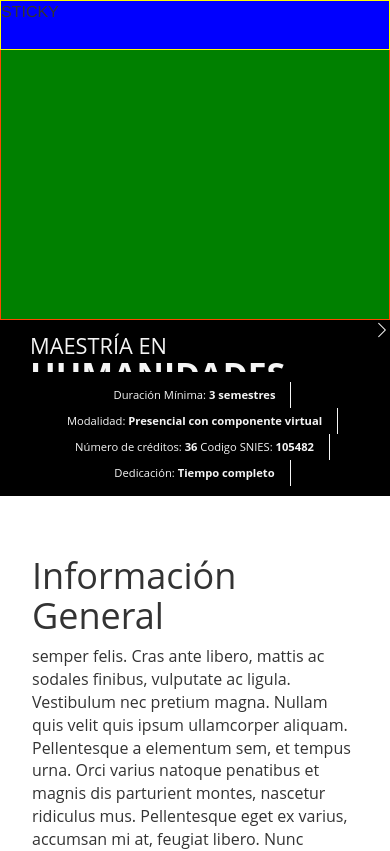
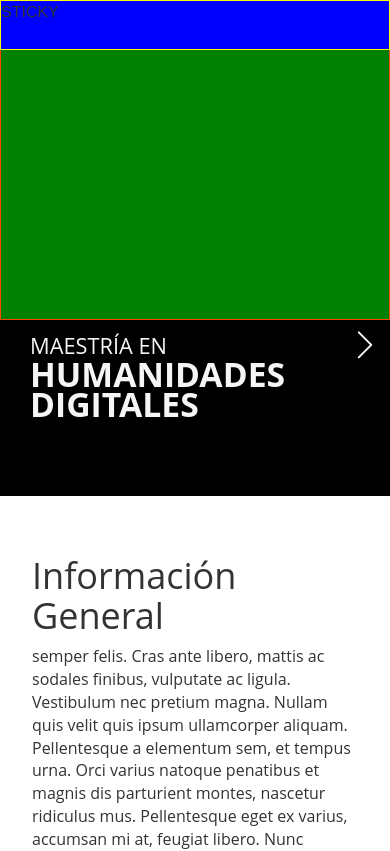
Before and after one commit to juansb827/Programas-UI, a plain HTML site: page index.html in a window 390 px wide. Shown: the top 851 px of the page. Drawn offline with nearby package versions, Linux system fonts and the light colour scheme; files whose address does not match are found by name.

Commit message:
Effecto botón nav

```diff
--- a/programa.css
+++ b/programa.css
@@ -342,10 +342,20 @@ header .prog-data {
   }
 
   .prog-header .toggle-sidedrawer {
-    display: block;
+    display: flex;
+    justify-content: center;
+    align-items: center;
     position: absolute;
+    font-size: 3rem;
+    padding: 1rem;
     top: 0;
     right: 0;
+    transform: rotateY(180deg);
+    transition: all 0.3s ease-in;
+  }
+
+  .prog-header.nav-closed .toggle-sidedrawer {
+    transform: none;
   }
 
   .program-component .toggle-header-mobile {
@@ -366,6 +376,10 @@ header .prog-data {
   .prog-header.shrinked .prog-info {
     opacity: 0;
   }
+  .prog-header.shrinked .data-item {
+    display: none;
+  }
+
 
   .prog-header .content-wrapper {
     display: flex;
@@ -552,7 +566,7 @@ header .prog-data {
     z-index: -100;
   }
   .program-component .navigation-menu {
-    z-index: 0;
+    z-index: 1;
   }
 }
 
--- a/programa.js
+++ b/programa.js
@@ -47,7 +47,7 @@ $(document).ready(function() {
         var contentOffset = $('.content #'+dataId).offset();
         if (contentOffset) {
           $('html, body').animate({
-            scrollTop: contentOffset.top - offsetNavbar
+            scrollTop: contentOffset.top - stickyOffset - minHeight
 
         }, 500);
 
@@ -111,7 +111,7 @@ $(document).ready(function() {
     scrollListeners();
 
     function updateActiveItem() {
-      var activeItem = getActiveItem($(window).scrollTop(), contentItems, offsetNavbar + 100);
+      var activeItem = getActiveItem($(window).scrollTop(), contentItems, stickyOffset + minHeight + 100);
       var dataId = activeItem.attr('id');
       if ( menuItemById[dataId] ) {
         menuItemsList.removeClass('active');
@@ -296,9 +296,11 @@ $(document).ready(function() {
 
   function toggleNavbar(open) {
     if (!open) {
+      header.addClass('nav-closed')
       nav.addClass('closed')
     }else{
       nav.removeClass('closed')
+      header.removeClass('nav-closed')
     }
   }
 
```
Also changed, not shown: index.html (+0 -2 lines).
